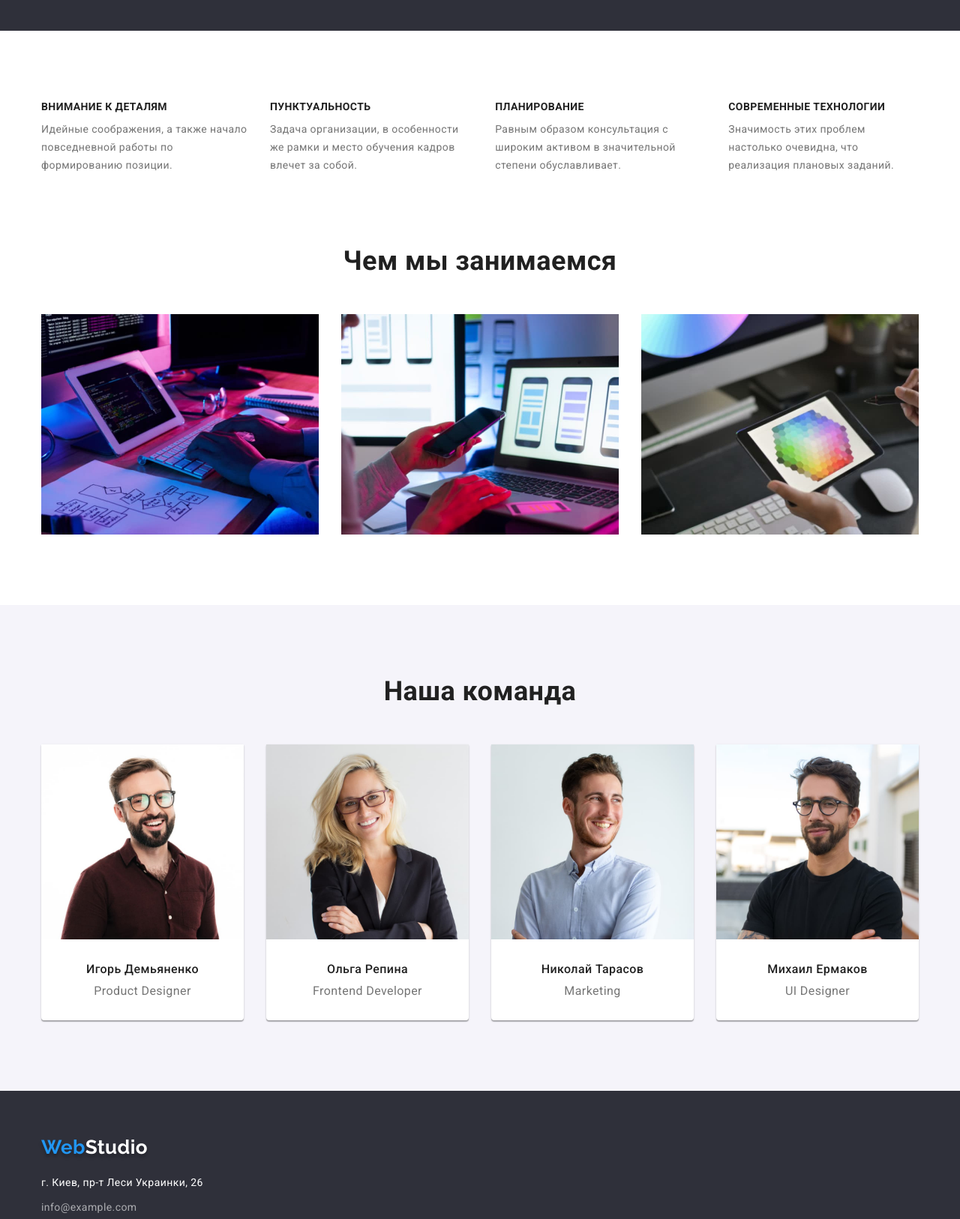
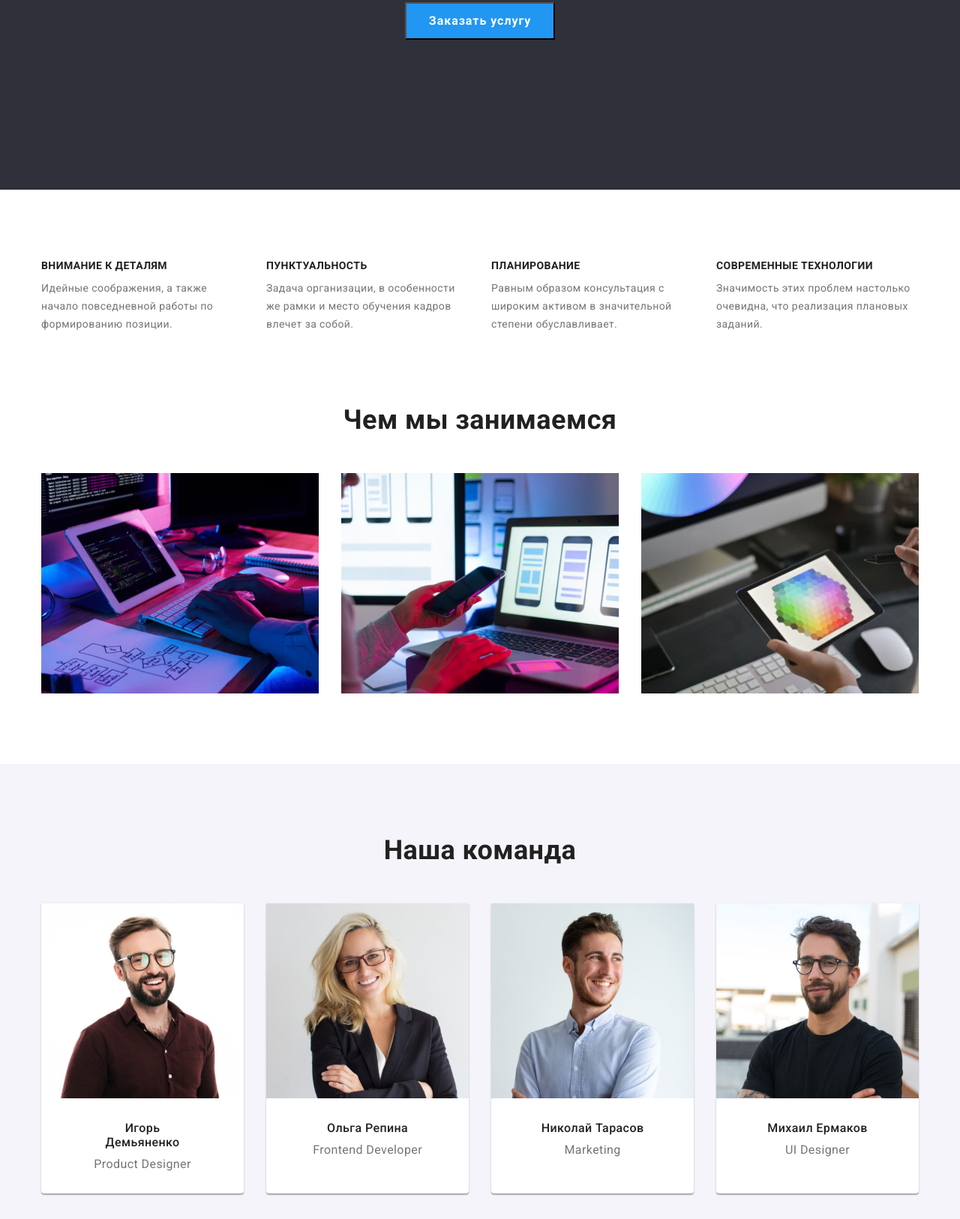
Before and after one commit to HelgaNaz/goit-markup-hw-03, a plain HTML site: page index.html in a window 1280 px wide. Shown: the part 428-2054 px from the top of the page at 75% size. Drawn offline with nearby package versions, Linux system fonts and the light colour scheme.

Commit message:
Внесены правки

```diff
--- a/css/styles.css
+++ b/css/styles.css
@@ -134,7 +134,10 @@ body {
 /* Фон временно-будет картинка */
 .hero {
   background-color: #2f303a;
+  padding-top: 200px;
+  padding-bottom: 200px;
 }
+
 .hero-title {
   font-weight: 900;
   font-size: 44px;
@@ -179,6 +182,10 @@ body {
   margin-bottom: 10px;
 }
 
+.skills-box {
+  width: 270px;
+}
+
 /* Чем мы занимаемся */
 .section-work {
   padding-top: 0;
@@ -201,13 +208,11 @@ body {
   font-size: 16px;
   line-height: 1.19;
   color: var(--title-text-color);
-  margin-top: 30px;
 }
 .team-text {
   font-size: 16px;
   line-height: 1.19;
   margin-top: 10px;
-  margin-bottom: 30px;
 }
 .team-card {
   background-color: #fff;
@@ -215,6 +220,9 @@ body {
   box-shadow: 0px 1px 3px rgba(0, 0, 0, 0.12), 0px 1px 1px rgba(0, 0, 0, 0.14),
     0px 2px 1px rgba(0, 0, 0, 0.2);
   border-radius: 0px 0px 4px 4px;
+}
+.team-box {
+  padding: 30px 60px;
 }
 
 /* Footer */
@@ -265,6 +273,10 @@ address {
   color: var(--title-text-color);
   background-color: var(--secondary-bgc);
   cursor: pointer;
+
+  padding: 6px 22px;
+  border: 0px;
+  border-radius: 4px;
 }
 .filter-button:hover,
 .filter-button:focus {
--- a/index.html
+++ b/index.html
@@ -41,19 +41,19 @@
         <section class=" section section-skills">
             <div class="container">
                 <ul class="list flex-box">
-                        <li >
+                        <li class="skills-box">
                             <h3 class="skills-title">Внимание к деталям</h3>
                             <p>Идейные соображения, а также начало повседневной работы по формированию позиции.</p>
                         </li>
-                        <li>
+                        <li class="skills-box">
                             <h3 class="skills-title">Пунктуальность</h3>
                             <p>Задача организации, в особенности же рамки и место обучения кадров влечет за собой.</p>
                         </li>
-                        <li>
+                        <li class="skills-box">
                             <h3 class="skills-title">Планирование</h3>
                             <p>Равным образом консультация с широким активом в значительной степени обуславливает.</p>
                         </li>
-                        <li>
+                        <li class="skills-box">
                             <h3 class="skills-title">Современные технологии</h3>
                             <p>Значимость этих проблем настолько очевидна, что реализация плановых заданий.</p>
                         </li>
@@ -89,29 +89,40 @@
                                 <img src="./images/teamcard1.jpg"
                                 alt="Фото Игорь Демьяненко"
                                 width="270" height="260">
+                                <div class="team-box">
                                     <h4 class="team-title">Игорь Демьяненко</h4>
                                     <p class="team-text">Product Designer</p>
+                                </div>
+
                         </li>
                         <li class="team-card">
                                 <img src="./images/teamcard2.jpg"
                                 alt="Фото Ольга Репина"
                                 width="270" height="260">
+                                <div class="team-box">
                                     <h4 class="team-title">Ольга Репина</h4>
                                     <p class="team-text">Frontend Developer</p>
+                                </div>
                         </li>
                         <li class="team-card">
                                 <img src="./images/teamcard3.jpg"
                                 alt="Фото Николай Тарасов"
                                 width="270" height="260">
+                                <div class="team-box">
                                     <h4 class="team-title">Николай Тарасов</h4>
                                     <p class="team-text">Marketing</p>
+                                </div>
+
                         </li>
                         <li class="team-card">
                                 <img src="./images/teamcard4.jpg"
                                 alt="Фото Михаил Ермаков"
                                 width="270" height="260">
+                                <div class="team-box">
                                     <h4 class="team-title">Михаил Ермаков</h4>
                                     <p class="team-text">UI Designer</p>
+                                </div>
+
                         </li>
                     </ul>
             </div>
```
Lines whose indentation alone changed are shown as unchanged.
